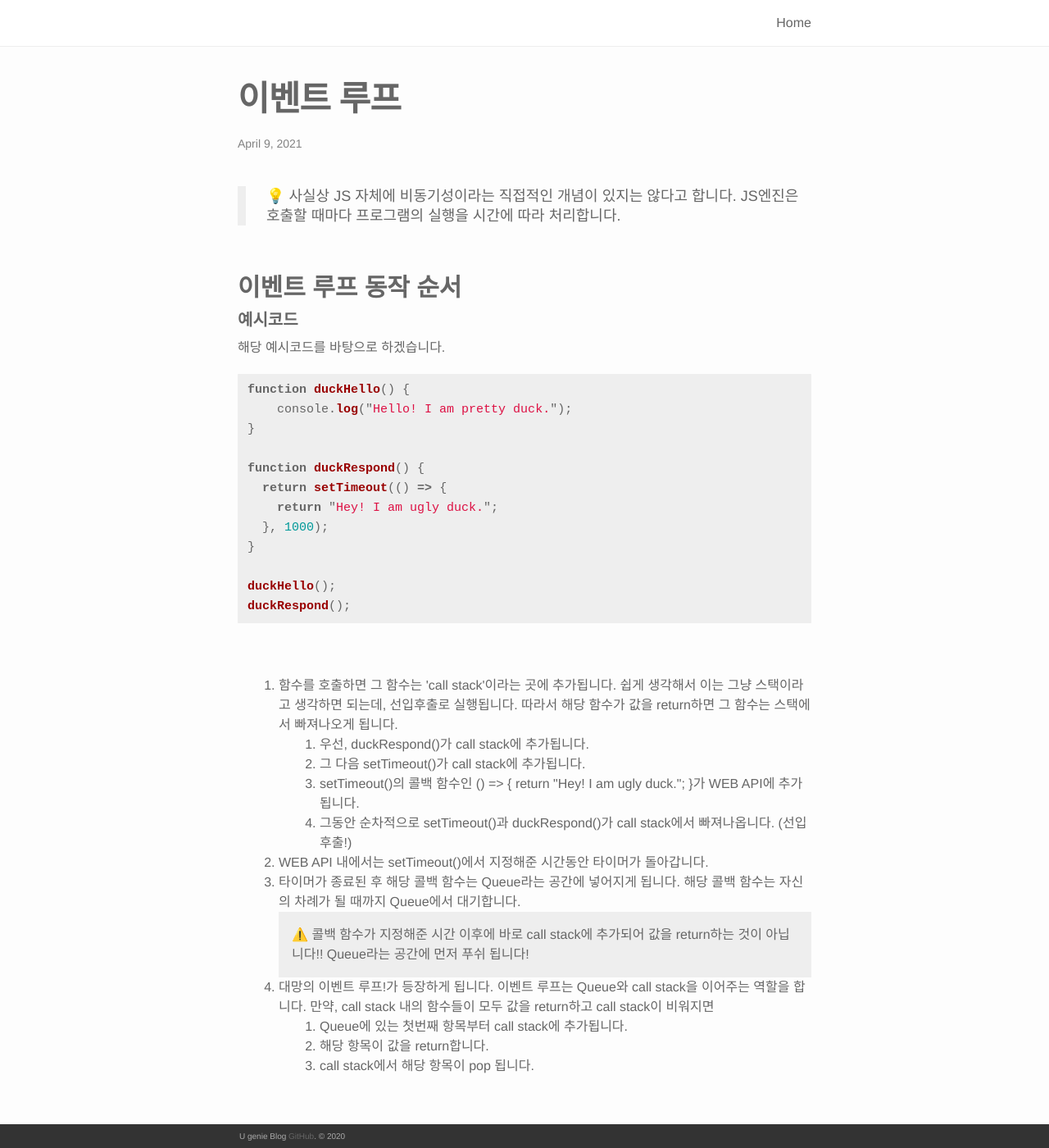
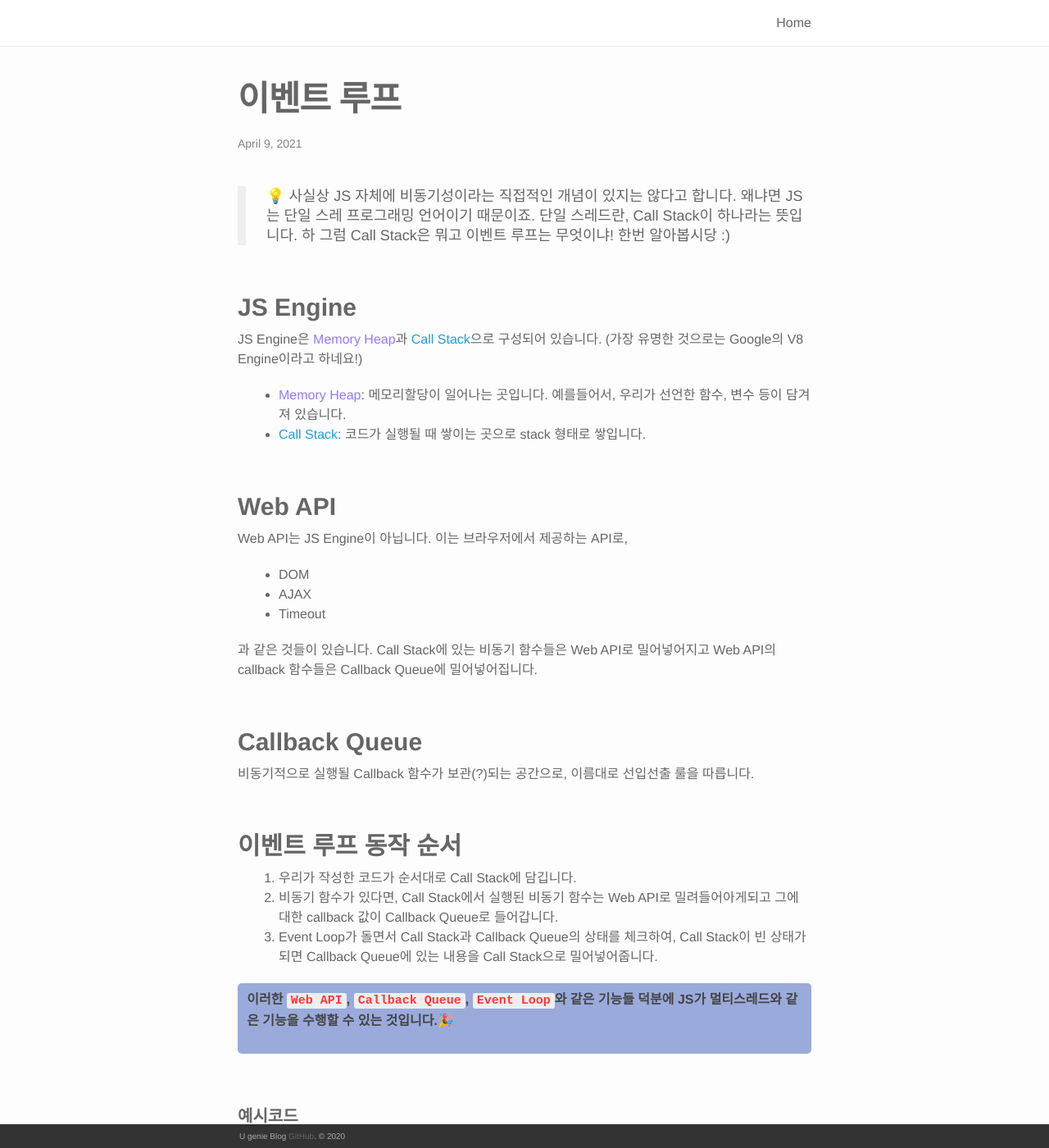
Before and after one commit to HyunYuJin/HyunYuJin.github.io, a Jekyll site: the page built from _posts/2021-04-09-eventloop.markdown, in a window 1280 px wide and 1400 px high. Shown: the whole window at 82% size. Built offline with Jekyll 4.4.1, drawn with Linux system fonts in a browser that asks for light colours; nearby versions of some CDN libraries; some of the changed text lies outside the part shown.

Commit message:
Add Content about Event Loop

````diff
--- a/_posts/2021-04-09-eventloop.markdown
+++ b/_posts/2021-04-09-eventloop.markdown
@@ -6,13 +6,60 @@ description: 이벤트 루프를 통해서 단일 스레드 극복하기
 ---
 
 > 💡 사실상 JS 자체에 비동기성이라는 직접적인 개념이 있지는 않다고 합니다.
-> JS엔진은 호출할 때마다 프로그램의 실행을 시간에 따라 처리합니다.
+왜냐면 JS는 단일 스레 프로그래밍 언어이기 때문이죠. 단일 스레드란, Call Stack이 하나라는 뜻입니다.
+하 그럼 Call Stack은 뭐고 이벤트 루프는 무엇이냐! 한번 알아봅시당 :)
+
+<br />
+
+### JS Engine
+JS Engine은 <span style="color: #9777ff;">Memory Heap</span>과 <span style="color: #239dd9;">Call Stack</span>으로 구성되어 있습니다. (가장 유명한 것으로는 Google의 V8 Engine이라고 하네요!)
+
+<ul>
+  <li>
+    <span style="color: #9777ff;">Memory Heap</span>:
+    메모리할당이 일어나는 곳입니다.
+    예를들어서, 우리가 선언한 함수, 변수 등이 담겨져 있습니다.
+  </li>
+  <li>
+    <span style="color: #239dd9;">Call Stack</span>:
+    코드가 실행될 때 쌓이는 곳으로 stack 형태로 쌓입니다.
+  </li>
+</ul>
+
+<br />
+
+### Web API
+Web API는 JS Engine이 아닙니다.
+이는 브라우저에서 제공하는 API로,
+<ul>
+  <li>DOM</li>
+  <li>AJAX</li>
+  <li>Timeout</li>
+</ul>
+과 같은 것들이 있습니다.
+Call Stack에 있는 비동기 함수들은 Web API로 밀어넣어지고 Web API의 callback 함수들은 Callback Queue에 밀어넣어집니다.
+
+<br />
+
+### Callback Queue
+비동기적으로 실행될 Callback 함수가 보관(?)되는 공간으로, 이름대로 선입선출 룰을 따릅니다.
 
 <br />
 
 ### 이벤트 루프 동작 순서
+<ol>
+  <li>우리가 작성한 코드가 순서대로 Call Stack에 담깁니다.</li>
+  <li>비동기 함수가 있다면, Call Stack에서 실행된 비동기 함수는 Web API로 밀려들어아게되고 그에 대한 callback 값이 Callback Queue로 들어갑니다.</li>
+  <li>Event Loop가 돌면서 Call Stack과 Callback Queue의 상태를 체크하여, Call Stack이 빈 상태가 되면 Callback Queue에 있는 내용을 Call Stack으로 밀어넣어줍니다.</li>
+</ol>
+
+<div style="background-color: #9AABDB; margin: 10px 0 20px; padding:  0.5rem 0.7rem; border-radius: 5px">
+  <p style="color: #444; font-weight: 600;">이러한 <code style="color: #FF3636;">Web API</code>, <code style="color: #FF3636;">Callback Queue</code>, <code style="color: #FF3636;">Event Loop</code>와 같은 기능들 덕분에 JS가 멀티스레드와 같은 기능을 수행할 수 있는 것입니다.🎉</p>
+</div>
+
+<br />
+
 #### 예시코드
-해당 예시코드를 바탕으로 하겠습니다.
 
 ```javascript
 function duckHello() {
@@ -28,38 +75,37 @@ function duckRespond() {
 duckHello();
 duckRespond();
 ```
-<br />
+
 <ol>
-  <li> 함수를 호출하면 그 함수는 'call stack'이라는 곳에 추가됩니다.
+  <li> 함수를 호출하면 그 함수는 'Call Stack'에 추가됩니다.
 
   쉽게 생각해서 이는 그냥 스택이라고 생각하면 되는데, 선입후출로 실행됩니다.
 
   따라서 해당 함수가 값을 return하면 그 함수는 스택에서 빠져나오게 됩니다.
     <ol>
-      <li>우선, duckRespond()가 call stack에 추가됩니다.</li>
-      <li>그 다음 setTimeout()가 call stack에 추가됩니다.</li>
+      <li>우선, duckRespond()가 Call Stack에 추가됩니다.</li>
+      <li>그 다음 setTimeout()가 Call Stack에 추가됩니다.</li>
       <li>setTimeout()의 콜백 함수인 () => { return "Hey! I am ugly duck."; }가 WEB API에 추가됩니다.</li>
-      <li>그동안 순차적으로 setTimeout()과 duckRespond()가 call stack에서 빠져나옵니다. (선입후출!)</li>
+      <li>그동안 순차적으로 setTimeout()과 duckRespond()가 Call Stack에서 빠져나옵니다. (선입후출!)</li>
     </ol>
   </li>
   <li>WEB API 내에서는 setTimeout()에서 지정해준 시간동안 타이머가 돌아갑니다.</li>
-  <li>타이머가 종료된 후 해당 콜백 함수는 Queue라는 공간에 넣어지게 됩니다.
+  <li>타이머가 종료된 후 해당 콜백 함수는 Callback Queue라는 공간에 넣어지게 됩니다.
 
-  해당 콜백 함수는 자신의 차례가 될 때까지 Queue에서 대기합니다.
+  해당 콜백 함수는 자신의 차례가 될 때까지 Callback Queue에서 대기합니다.
     <div style="background-color: #eee; padding: 1rem;">
-      ⚠️ 콜백 함수가 지정해준 시간 이후에 바로 call stack에 추가되어 값을 return하는 것이 아닙니다!! Queue라는 공간에 먼저 푸쉬 됩니다!
+      ⚠️ 콜백 함수가 지정해준 시간 이후에 바로 Call Stack에 추가되어 값을 return하는 것이 아닙니다!! Callback Queue라는 공간에 먼저 푸쉬 됩니다!
     </div>
   </li>
   <li>대망의 이벤트 루프!가 등장하게 됩니다.
 
-  이벤트 루프는 Queue와 call stack을 이어주는 역할을 합니다.
-
-  만약, call stack 내의 함수들이 모두 값을 return하고 call stack이 비워지면
+  만약, Call Stack내의 함수들이 모두 값을 return하고 Call Stack이 비워지면
 
   <ol>
-    <li>Queue에 있는 첫번째 항목부터 call stack에 추가됩니다.</li>
+    <li>Callback Queue에 있는 <del>첫번째 항목부터</del> Call Stack에 추가됩니다.
+    </li>
     <li>해당 항목이 값을 return합니다.</li>
-    <li>call stack에서 해당 항목이 pop 됩니다.</li>
+    <li>Call Stack에서 해당 항목이 pop 됩니다.</li>
   </ol>
   </li>
 </ol>
@@ -68,5 +114,8 @@ duckRespond();
 <br />
 <hr />
 <br />
+
 ##### 참고
 [https://kkangdda.tistory.com/73](https://kkangdda.tistory.com/73)
+
+[https://velog.io/@thms200/Event-Loop-%EC%9D%B4%EB%B2%A4%ED%8A%B8-%EB%A3%A8%ED%94%84](https://velog.io/@thms200/Event-Loop-%EC%9D%B4%EB%B2%A4%ED%8A%B8-%EB%A3%A8%ED%94%84)
````
